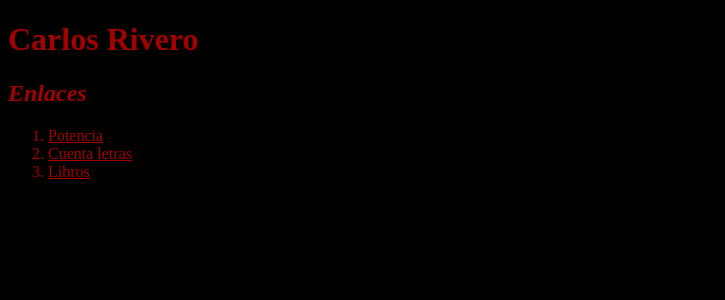
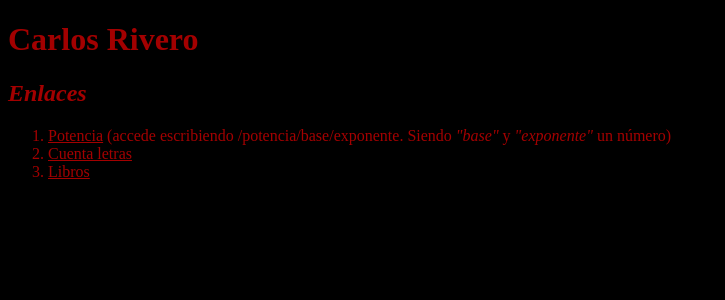
Before and after one commit to crivmar/Flask, a Flask app: page / in a window 1280 px wide. Shown: the top 300 px of the page, without its empty margins (0-725 px from the left). Run offline with Flask 2, Linux system fonts and the light colour scheme.

Commit message:
Depurando codigo de potencia

```diff
--- a/app.py
+++ b/app.py
@@ -11,9 +11,8 @@ app = Flask(__name__)
 def index():
     return render_template("index.html")
 
-@app.route ('/potencia', methods=['GET','POST'])
 @app.route('/potencia/<int:base>/<exponente>', methods=['GET','POST'])
-def potencia(base=0,exponente=0,resultado='no definido'):
+def potencia(base,exponente):
     exponente2=int(exponente)
     if exponente2 >= 1:
         resultado = base**exponente2
@@ -21,6 +20,8 @@ def potencia(base=0,exponente=0,resultado='no definido'):
         resultado = 1
     elif exponente2 < 0:
         resultado = 1/base**(-exponente2)
+    else:
+        abort(404)
     return render_template("potencia.html", b=base,e=exponente,r=resultado)
 
 @app.route ('/cuenta', methods=['GET','POST'])
--- a/templates/index.html
+++ b/templates/index.html
@@ -9,7 +9,8 @@
     <h2 style="color: rgb(163, 0, 0);"><i>Enlaces</i></h2>
     <section style="color: rgb(163, 0, 0);">
         <ol>
-            <li><a href="/potencia" style="color: rgb(163, 0, 0);">Potencia</a></li>
+            <li><a href="/potencia" style="color: rgb(163, 0, 0);">Potencia</a>
+            (accede escribiendo /potencia/base/exponente. Siendo <i>"base"</i> y <i>"exponente"</i> un número)</li>
             <li><a href="/cuenta" style="color: rgb(163, 0, 0);">Cuenta letras</a></li>
             <li><a href="/libro" style="color: rgb(163, 0, 0);">Libros</a></li>
         </ol>
```
